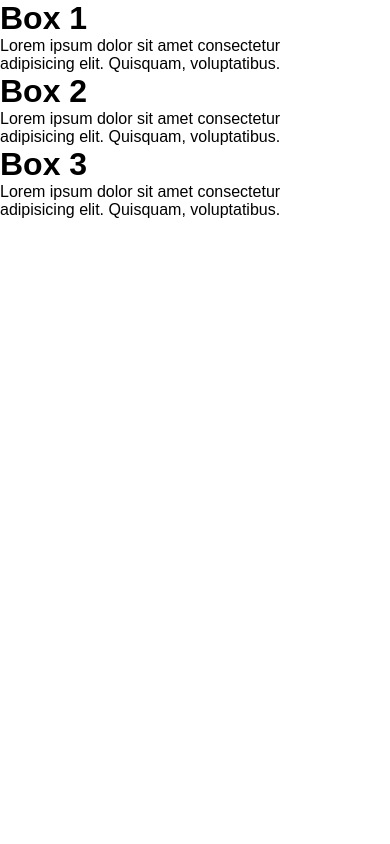
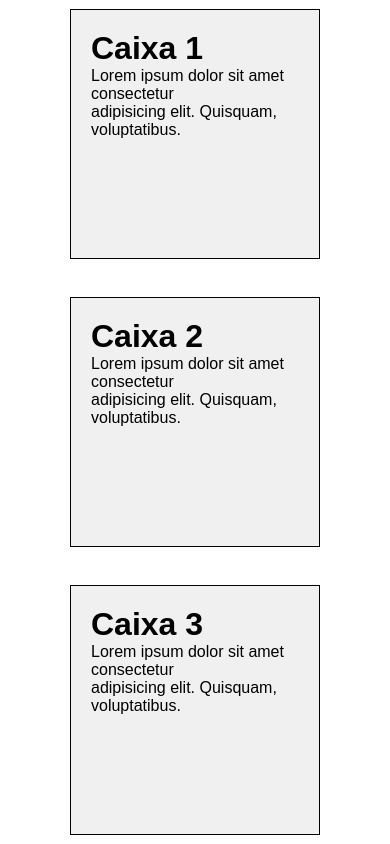
Before and after one commit to mickeiasdev/mobile-first-ui-com-react, a plain HTML site: page Aula 01 Mobile First Flexbox/index.html in a window 390 px wide. Drawn offline with Linux system fonts and the light colour scheme.

Commit message:
Enhance index.html with additional flexbox layout and styling for improved responsiveness

```diff
--- a/Aula 01 Mobile First Flexbox/index.html
+++ b/Aula 01 Mobile First Flexbox/index.html
@@ -6,27 +6,89 @@
         <title>Aula 01 Mobile First Flexbox</title>
         <style>
             * {
+                /* box model composto por margin > border > padding > content */
                 margin: 0;
                 padding: 0;
+                /* tamanho do elemento composto ignora borda no layout */
                 box-sizing: border-box;
                 font-family: Arial, Helvetica, sans-serif
+            }
+            #pai {
+                height: 100vh;
+                display: flex;
+                flex-direction: row; /* alinha os filhos no eixo principal */
+                /* flex-direction: column; muda a direção do eixo principal para vertical */
+                /* flex-direction: row-reverse; inverte a direção do eixo principal */
+                /* flex-direction: column-reverse; inverte a direção do eixo principal para vertical */
+                justify-content: center; /* alinha os filhos no eixo principal */
+                /* justify-content: flex-start; alinha os filhos no início do eixo principal */
+                /* justify-content: flex-end; alinha os filhos no final do eixo principal */
+                /* justify-content: space-between; alinha os filhos com espaço entre eles */
+                /* justify-content: space-around; alinha os filhos com espaço ao redor deles */
+                /* justify-content: space-evenly; alinha os filhos com espaço igual entre eles */
+                flex-wrap: wrap; /* permite que os filhos quebrem a linha se não houver espaço suficiente */
+                /* flex-wrap: nowrap; não permite que os filhos quebrem a linha */
+                /* flex-wrap: wrap-reverse; inverte a direção da quebra de linha */
+                align-items: center; /* alinha os filhos no eixo transversal */
+                /* align-items: flex-start; alinha os filhos no início do eixo transversal */
+                /* align-items: flex-end; alinha os filhos no final do eixo transversal */
+                /* align-items: stretch; estica os filhos para preencher o espaço disponível */
+                /* align-items: baseline; alinha os filhos na linha de base do texto */
+                gap: 20px; /* espaço entre os filhos. funciona com top, rigth, bottom, left*/
+                /* row-gap: 20px; espaço entre os filhos na direção do eixo transversal */
+                /* column-gap: 20px; espaço entre os filhos na direção do eixo principal */
+            }
+            .caixa {
+                background-color: #f0f0f0;
+                border: 1px solid #000;
+                width: 250px;
+                height: 250px;
+                padding: 20px;
             }
         </style>
     </head>
     <body>
         <div id="pai">
-            <div class="box">
-                <h1>Box 1</h1>
+            <div class="caixa">
+                <h1>Caixa 1</h1>
                 <p>Lorem ipsum dolor sit amet consectetur<br>adipisicing elit. Quisquam, voluptatibus.</p>
             </div>
-            <div class="box">
-                <h1>Box 2</h1>
+            <div class="caixa">
+                <h1>Caixa 2</h1>
                 <p>Lorem ipsum dolor sit amet consectetur<br>adipisicing elit. Quisquam, voluptatibus.</p>
             </div>
-            <div class="box">
-                <h1>Box 3</h1>
+            <div class="caixa">
+                <h1>Caixa 3</h1>
                 <p>Lorem ipsum dolor sit amet consectetur<br>adipisicing elit. Quisquam, voluptatibus.</p>
             </div>
+            <!-- <div class="caixa">
+                <h1>Caixa 4</h1>
+                <p>Lorem ipsum dolor sit amet consectetur<br>adipisicing elit. Quisquam, voluptatibus.</p>
+            </div>
+            <div class="caixa">
+                <h1>Caixa 5</h1>
+                <p>Lorem ipsum dolor sit amet consectetur<br>adipisicing elit. Quisquam, voluptatibus.</p>
+            </div>
+            <div class="caixa">
+                <h1>Caixa 6</h1>
+                <p>Lorem ipsum dolor sit amet consectetur<br>adipisicing elit. Quisquam, voluptatibus.</p>
+            </div>
+            <div class="caixa">
+                <h1>Caixa 7</h1>
+                <p>Lorem ipsum dolor sit amet consectetur<br>adipisicing elit. Quisquam, voluptatibus.</p>
+            </div>
+            <div class="caixa">
+                <h1>Caixa 8</h1>
+                <p>Lorem ipsum dolor sit amet consectetur<br>adipisicing elit. Quisquam, voluptatibus.</p>
+            </div>
+            <div class="caixa">
+                <h1>Caixa 9</h1>
+                <p>Lorem ipsum dolor sit amet consectetur<br>adipisicing elit. Quisquam, voluptatibus.</p>
+            </div>
+            <div class="caixa">
+                <h1>Caixa 10</h1>
+                <p>Lorem ipsum dolor sit amet consectetur<br>adipisicing elit. Quisquam, voluptatibus.</p>
+            </div> -->
         </div>
     </body>
 </html>
```
